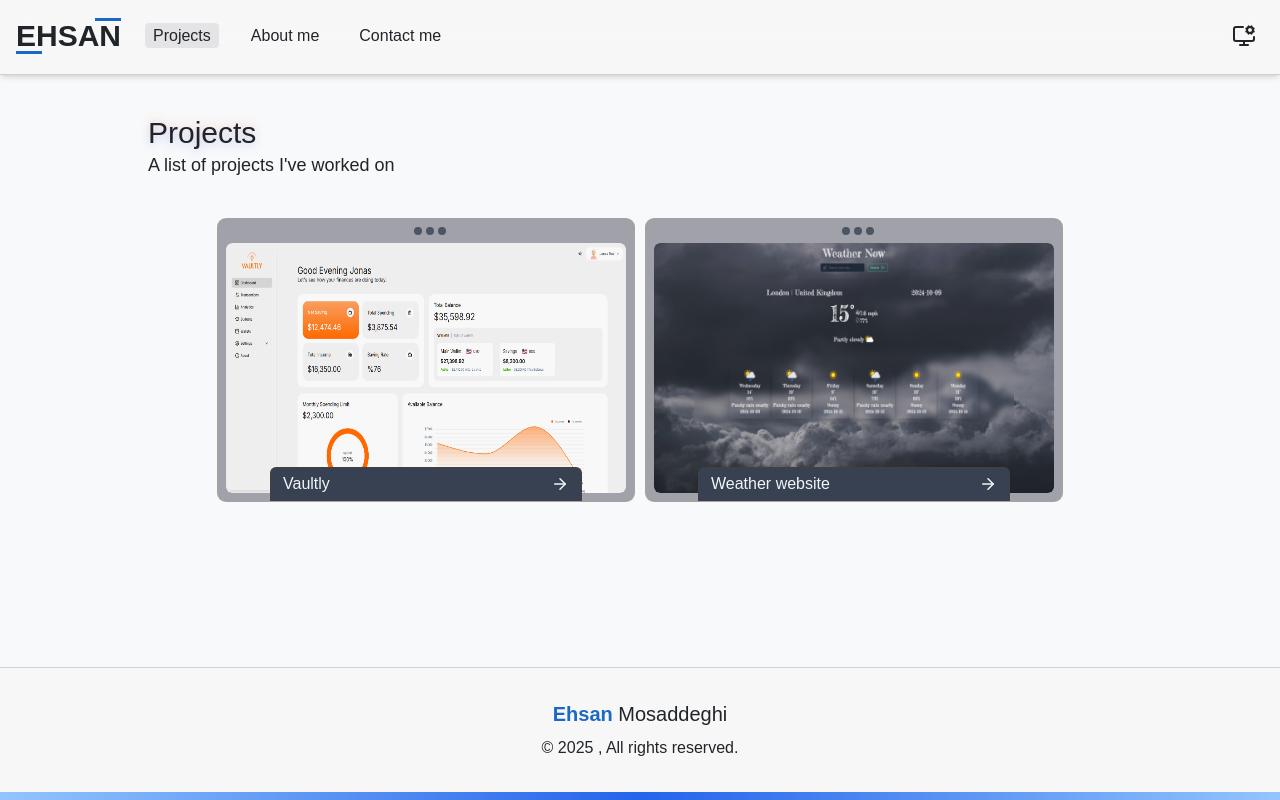
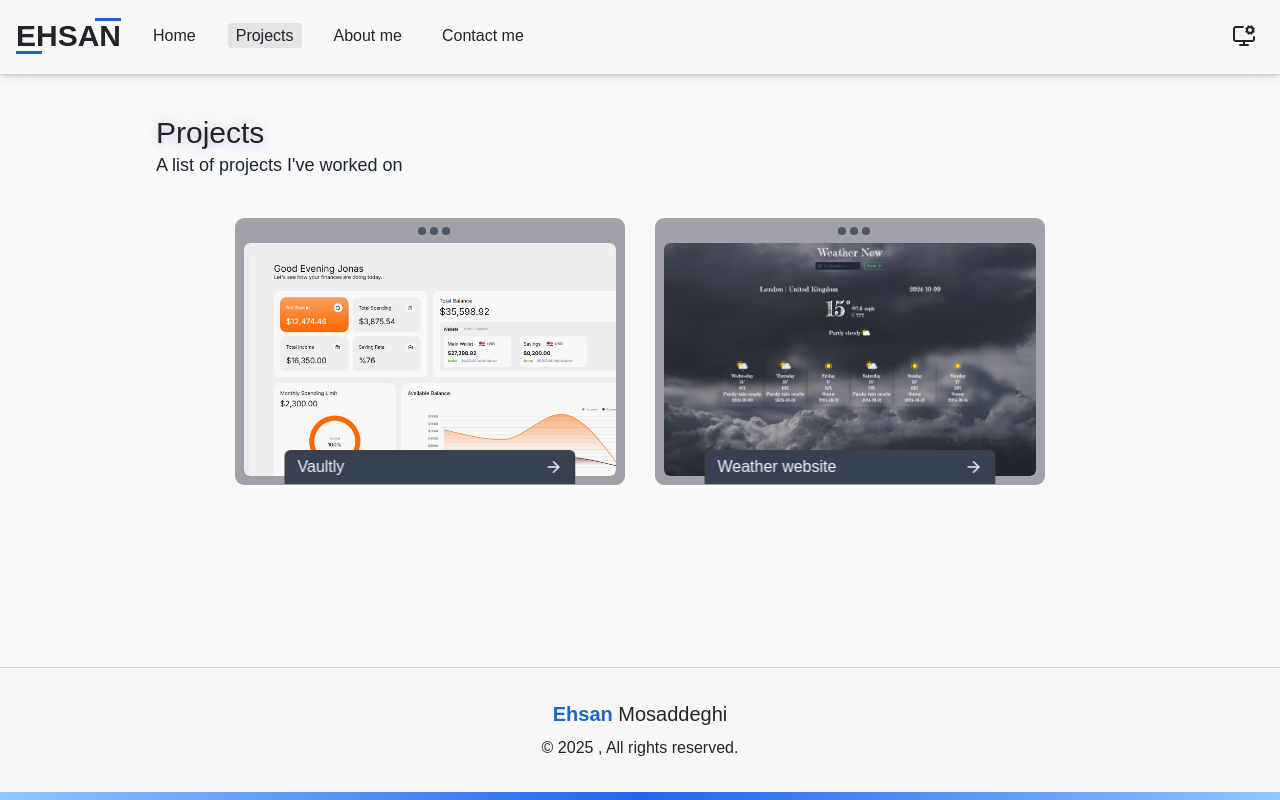
Before and after one commit to Ehsan-Mosaddeghi/my-portfolio, a Next.js app: page /projects in a window 1280 px wide. Built offline with nearby package versions, Linux system fonts and the light colour scheme; a web font is replaced by a local one.

Commit message:
Refactor Navbar and ProjectItem components for improved readability and structure; enhance global styles for better transitions and layout

```diff
--- a/app/_components/Navbar.tsx
+++ b/app/_components/Navbar.tsx
@@ -11,16 +11,21 @@ import { createPortal } from "react-dom";
 const MenuItems = [
   {
     id: 1,
+    name: "Home",
+    link: "/",
+  },
+  {
+    id: 2,
     name: "Projects",
     link: "/projects",
   },
   {
-    id: 2,
+    id: 3,
     name: "About me",
     link: "/about-me",
   },
   {
-    id: 3,
+    id: 4,
     name: "Contact me",
     link: "/contact",
   },
@@ -66,7 +71,9 @@ const Navbar = () => {
                   <Link
                     href={item.link}
                     className={`${
-                      pathname === item.link ? "bg-zinc-200 dark:bg-zinc-700" : ""
+                      pathname === item.link
+                        ? "bg-zinc-200 dark:bg-zinc-700"
+                        : ""
                     } px-2 py-1 rounded hover:bg-zinc-200 dark:hover:bg-zinc-700 hover:text-background duration-300`}
                   >
                     {item.name}
@@ -78,7 +85,10 @@ const Navbar = () => {
 
           <div className="flex items-center gap-6">
             <DarkModeToggle />
-            <BurgerMenu isMenuOpen={isMenuOpen} onClick={() => setIsMenuOpen(!isMenuOpen)} />
+            <BurgerMenu
+              isMenuOpen={isMenuOpen}
+              onClick={() => setIsMenuOpen(!isMenuOpen)}
+            />
           </div>
         </div>
       </BlurFade>
@@ -103,7 +113,9 @@ const Navbar = () => {
                     href={item.link}
                     onClick={() => setIsMenuOpen(false)}
                     className={`${
-                      pathname === item.link ? "bg-zinc-200 dark:bg-zinc-700" : ""
+                      pathname === item.link
+                        ? "bg-zinc-200 dark:bg-zinc-700"
+                        : ""
                     } p-2 rounded hover:bg-zinc-200 dark:hover:bg-zinc-700 hover:text-background duration-300 flex flex-col items-center `}
                   >
                     {item.name}
@@ -113,7 +125,7 @@ const Navbar = () => {
               ))}
             </ul>
           </div>
-        </>
+        </>,
       )}
     </nav>
   );
--- a/app/_components/ProjectItem.tsx
+++ b/app/_components/ProjectItem.tsx
@@ -13,25 +13,27 @@ const ProjectItem: React.FC<{ project: Project }> = ({ project }) => {
     <a
       href={project.live}
       target="_blank"
-      className="relative   justify-center items-center group ring-1 ring-stone-400 dark:ring-stone-700 z-10 flex  flex-col p-2 rounded-lg bg-zinc-400 dark:bg-zinc-600 hover:shadow-lg"
+      rel="noopener noreferrer"
+      className="relative justify-center items-center group ring-1 ring-stone-400 dark:ring-stone-700 z-10 flex flex-col p-2 rounded-lg bg-zinc-400 dark:bg-zinc-600 hover:shadow-lg w-full"
     >
-      <div className="flex  gap-1 ml-2 mb-2 ">
+      <div className="flex gap-1 ml-2 mb-2">
         <div className="w-2 h-2 rounded-full duration-300 transition-all bg-gray-600 dark:bg-gray-800 group-hover:bg-red-600"></div>
         <div className="w-2 h-2 rounded-full duration-500 transition-all bg-gray-600 dark:bg-gray-800 group-hover:bg-yellow-600"></div>
         <div className="w-2 h-2 rounded-full duration-700 transition-all bg-gray-600 dark:bg-gray-800 group-hover:bg-green-600"></div>
       </div>
-      <div className=" overflow-hidden relative w-full h-full min-w-[400px] min-h-[250px] rounded-md ">
+
+      <div className="overflow-hidden relative w-full aspect-[16/10] rounded-md">
         <Image
           src={`/projects_${project.image}.png`}
           alt={project.name}
           fill
-          loading="lazy"
+          sizes="(max-width: 768px) 100vw, (max-width: 1200px) 50vw, 400px"
           quality={80}
-          className="rounded-md  z-10 group-hover:scale-105 transition-transform duration-300"
+          className="rounded-md object-cover z-10 group-hover:scale-105 transition-transform duration-300"
         />
       </div>
 
-      <div className="absolute text-slate-100 bottom-0 rounded-t-md duration-500  z-10 flex justify-between  items-center w-3/4 px-3 py-1 left-1/2 border border-stone-700 border-b-transparent bg-gray-700 -translate-x-1/2 backdrop-blur-md">
+      <div className="absolute text-slate-100 bottom-0 rounded-t-md duration-500 z-10 flex justify-between items-center w-3/4 px-3 py-1 left-1/2 border border-stone-700 border-b-transparent bg-gray-700 -translate-x-1/2 backdrop-blur-md">
         <h3>{project.name}</h3>
         <ArrowRight
           size={18}
--- a/app/globals.css
+++ b/app/globals.css
@@ -4,7 +4,9 @@
 
 body {
   font-family: Arial, Helvetica, sans-serif;
-  transition: background-color 0.3s ease, color 0.3s ease;
+  transition:
+    background-color 0.3s ease,
+    color 0.3s ease;
 }
 
 :root {
@@ -40,7 +42,10 @@ body {
 }
 
 .brightness {
-  text-shadow: 0 4px 10px #0057ff33, 0 -4px 10px #ff5a0026, 0 0 30px #fff3;
+  text-shadow:
+    0 4px 10px #0057ff33,
+    0 -4px 10px #ff5a0026,
+    0 0 30px #fff3;
 }
 
 .text-shadow {
@@ -70,6 +75,10 @@ body {
   background: #555;
 }
 
+.container {
+  @apply px-4;
+}
+
 .no-scroll {
   overflow: hidden !important;
 }
```
